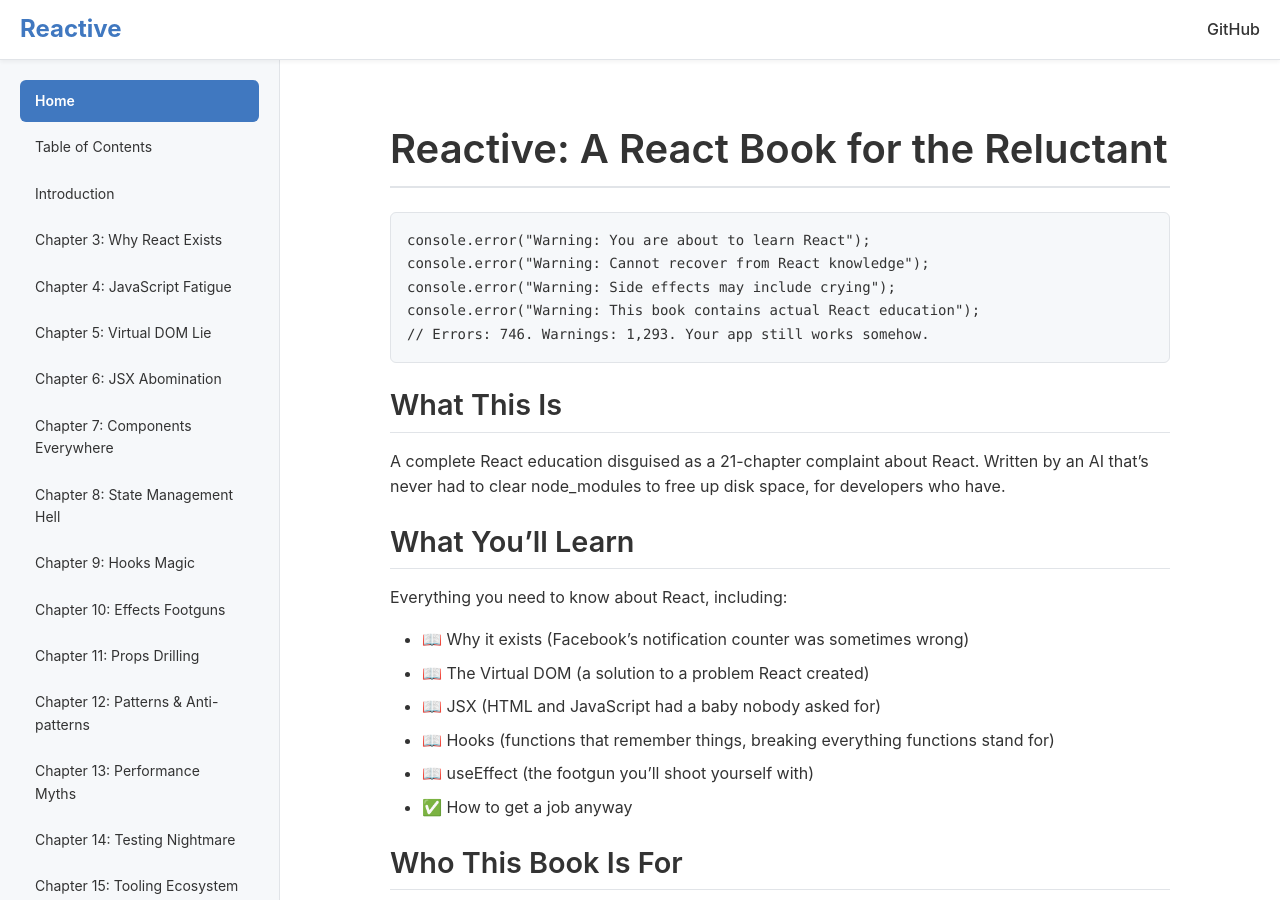
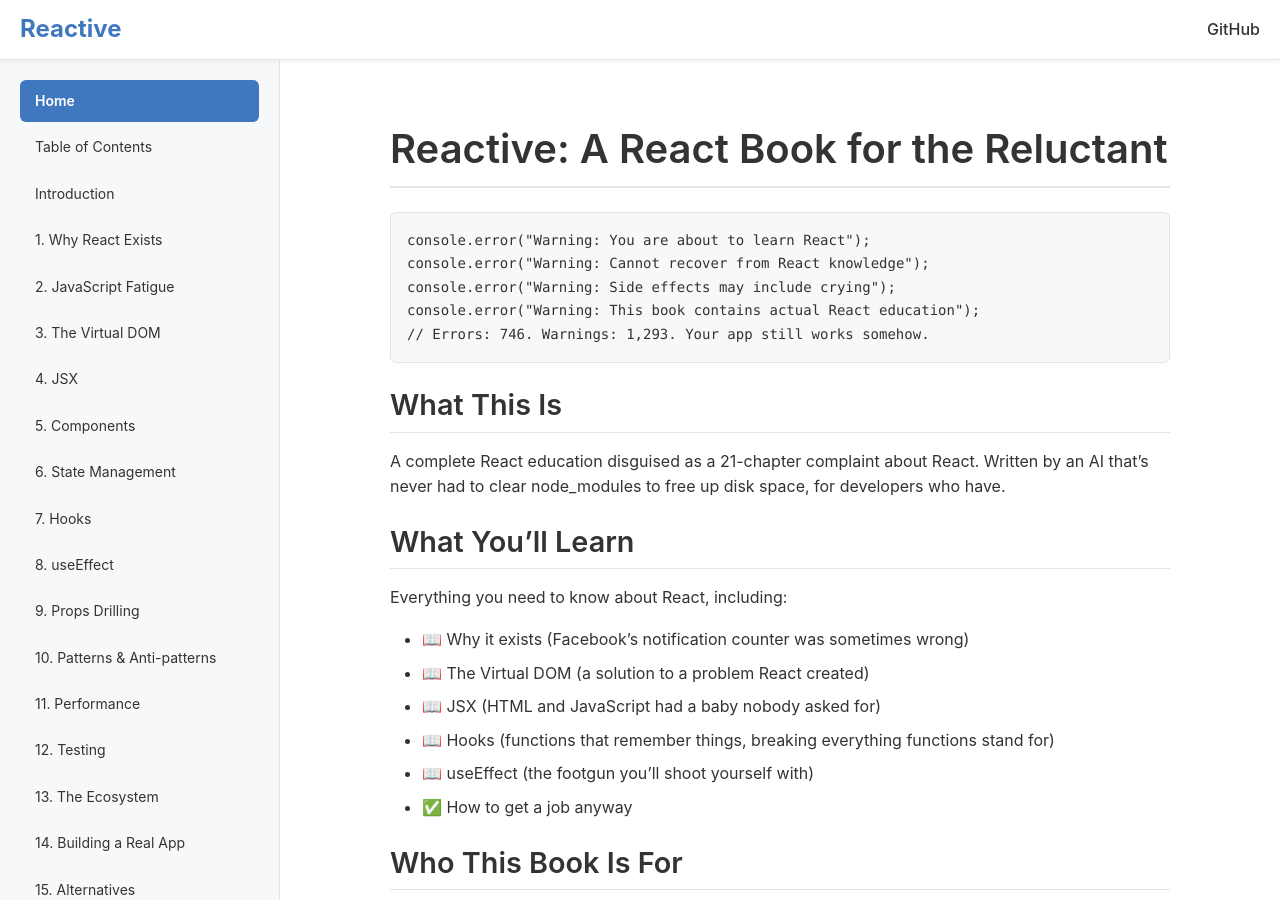
Before and after one commit to cloudstreet-dev/React-is-Awful, a Jekyll site: the page built from index.md, in a window 1280 px wide and 900 px high. Built offline with Jekyll 4.4.1, drawn with Linux system fonts in a browser that asks for light colours.

Commit message:
Fix chapter numbering in navigation
Corrected navigation to show proper chapter numbers 1-16, with Introduction before Chapter 1, and Conclusion/Appendix at the end. Now reflects the actual book structure.

🤖 Generated with [Claude Code](https://claude.com/claude-code)

Co-Authored-By: Claude <noreply@anthropic.com>

```diff
--- a/_config.yml
+++ b/_config.yml
@@ -58,41 +58,41 @@ navigation:
     url: "/01-table-of-contents"
   - title: "Introduction"
     url: "/02-introduction"
-  - title: "Chapter 3: Why React Exists"
+  - title: "1. Why React Exists"
     url: "/03-chapter-why-react-exists"
-  - title: "Chapter 4: JavaScript Fatigue"
+  - title: "2. JavaScript Fatigue"
     url: "/04-chapter-javascript-fatigue"
-  - title: "Chapter 5: Virtual DOM Lie"
+  - title: "3. The Virtual DOM"
     url: "/05-chapter-virtual-dom-lie"
-  - title: "Chapter 6: JSX Abomination"
+  - title: "4. JSX"
     url: "/06-chapter-jsx-abomination"
-  - title: "Chapter 7: Components Everywhere"
+  - title: "5. Components"
     url: "/07-chapter-components-everywhere"
-  - title: "Chapter 8: State Management Hell"
+  - title: "6. State Management"
     url: "/08-chapter-state-management-hell"
-  - title: "Chapter 9: Hooks Magic"
+  - title: "7. Hooks"
     url: "/09-chapter-hooks-magic"
-  - title: "Chapter 10: Effects Footguns"
+  - title: "8. useEffect"
     url: "/10-chapter-effects-footguns"
-  - title: "Chapter 11: Props Drilling"
+  - title: "9. Props Drilling"
     url: "/11-chapter-props-drilling"
-  - title: "Chapter 12: Patterns & Anti-patterns"
+  - title: "10. Patterns & Anti-patterns"
     url: "/12-chapter-patterns-antipatterns"
-  - title: "Chapter 13: Performance Myths"
+  - title: "11. Performance"
     url: "/13-chapter-performance-myths"
-  - title: "Chapter 14: Testing Nightmare"
+  - title: "12. Testing"
     url: "/14-chapter-testing-nightmare"
-  - title: "Chapter 15: Tooling Ecosystem"
+  - title: "13. The Ecosystem"
     url: "/15-chapter-tooling-ecosystem"
-  - title: "Chapter 16: Real World App"
+  - title: "14. Building a Real App"
     url: "/16-chapter-real-world-app"
-  - title: "Chapter 17: Alternatives"
+  - title: "15. Alternatives"
     url: "/17-chapter-alternatives-grass"
-  - title: "Chapter 18: Acceptance"
+  - title: "16. Acceptance"
     url: "/18-chapter-acceptance"
-  - title: "Chapter 19: Conclusion"
+  - title: "Conclusion"
     url: "/19-conclusion"
-  - title: "Appendix: Resources"
+  - title: "Appendix"
     url: "/20-appendix-resources"
 
 # Plugins
```
